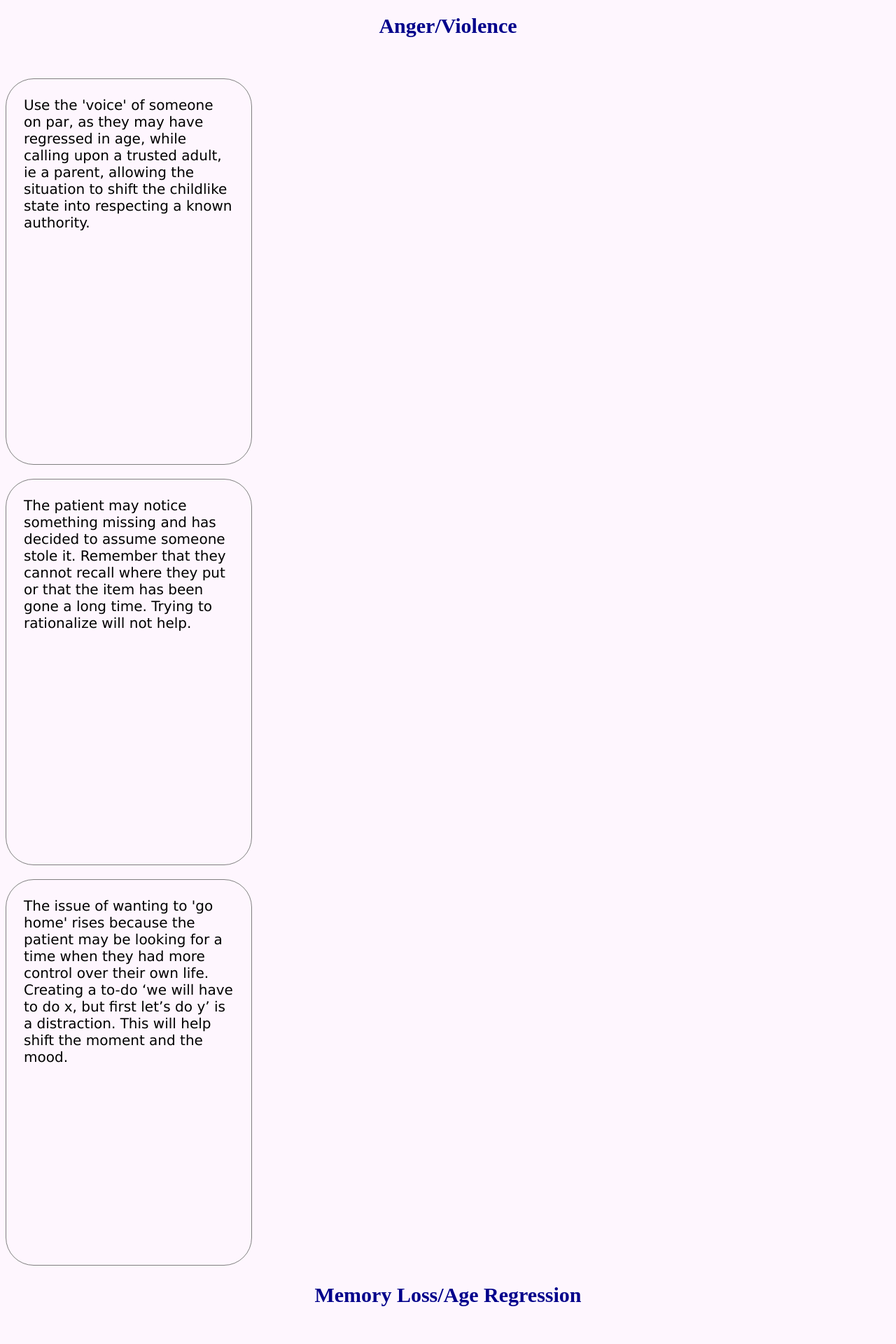
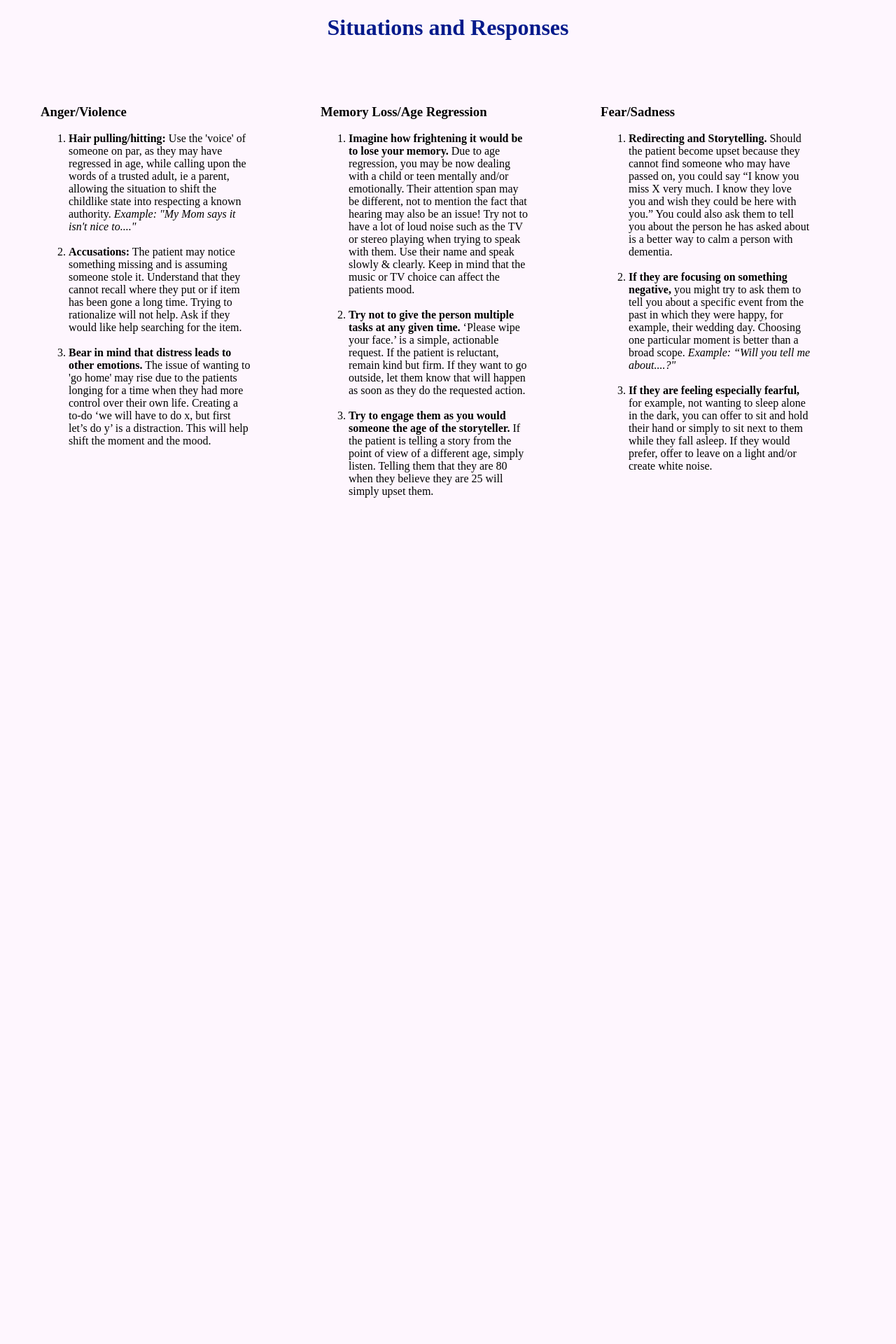
Before and after one commit to lunaraven13/caregiver_response, a Django app: page /care/situation_response/ in a window 1280 px wide. Shown: the top 1920 px of the page at 70% size. After the commit the page ends 711 px from the top, so only its background shows below. Run offline with Django 3.2, Linux system fonts and the light colour scheme.

Commit message:
Everything works. My columns look great. EVERYTHING WORKS!!!

```diff
--- a/care/templates/care/about.html
+++ b/care/templates/care/about.html
@@ -25,8 +25,6 @@
 <body>
 <h1> When you need a fresh perspective....</h1> <br />
 
-
-
     <p> This app was inspired by my own experience with a dementia sufferer. So many websites
         are eager to tell you what not to say and truthfully, there are many times when a list of
         what <strong>not</strong> to do simply won't help.<br><br>
--- a/care/templates/care/index.html
+++ b/care/templates/care/index.html
@@ -18,8 +18,9 @@
 
 <body>
     <h1>Welcome to Caregiver Response</h1>
-    <strong>{{ boldmessage }}</strong><br />
-    <a href="/care/about/">About</a><br /> <br>
+    <strong>{{ boldmessage }}</strong><br /><br>
+    <a href="/care/about/">About</a><br />
+    <a href="/care/situation_response/">Situation and Response</a><br /><br>
 
     <img src="{% static "images/Trees.jpg" %}" alt="Picture of Trees" />
 </body>
--- a/care/templates/care/situation_response.html
+++ b/care/templates/care/situation_response.html
@@ -1,58 +1,89 @@
+
 <!DOCTYPE html>
 <html>
 <head lang="en">
     <meta charset="UTF-8">
-    <style>
-        body { background-color: #FEF6FE; }
-        p { font-family: "Gotham", "lucida grande", "Segoe UI", arial, verdana, "lucida sans unicode", tahoma, sans-serif;
-            font-size: 20px;
-            border:1px solid grey;
-            padding: 15px;
-            border-radius: 40px;
-            padding: 25px;
-            width: 300px;
-            height: 500px;  }
+    <title>Situations and Responses</title>
+    <h1>Situations and Responses</h1>
+    <div class="column1of3">
+        <h3>Anger/Violence</h3>
+        <p>
+           <ol>
+ <li><strong>Hair pulling/hitting:</strong> Use the 'voice' of someone on par, as they may have regressed in age,
+    while calling upon the words of a trusted adult, ie a parent, allowing the situation to shift
+    the childlike state into respecting a known authority.
+     <em>Example: "My Mom says it isn't nice to...."</em></li><br>
 
-          h1, h2, h3 {color: darkblue;
-                      text-align: center;
-                      font-size: 30px; }
+ <li><strong>Accusations:</strong> The patient may notice something missing and is assuming someone stole it.
+    Understand that they cannot recall where they put or if item has been gone a long
+    time. Trying to rationalize will not help. Ask if they would like help searching for the item.</li><br>
 
+<li><strong>Bear in mind that distress leads to other emotions.</strong> The issue of wanting to 'go home' may rise
+    due to the patients longing for a time when they had more control over their own life. Creating a to-do ‘we will have to do x,
+    but first let’s do y’ is a distraction. This will help shift the moment and the mood.</li>
+    </ol>
+    </div>
+
+    <div class="column2of3">
+        <h3>Memory Loss/Age Regression</h3>
+        <ol>
+            <li><strong>Imagine how frightening it would be to lose your memory.</strong>
+                Due to age regression, you may be now dealing with a child or teen mentally and/or emotionally.
+                Their attention span may be different, not to mention the fact that hearing may also be an issue!
+        Try not to have a lot of loud noise such as the TV or stereo playing when trying to speak with them. Use
+                their name and speak slowly & clearly. Keep in mind that the music or TV choice can affect the patients mood.</li><br>
+
+            <li><strong>Try not to give the person multiple tasks at any given time.</strong> ‘Please wipe your face.’ is a simple, actionable request. If the
+        patient is reluctant, remain kind but firm. If they want to go outside, let them know that will happen as soon as they
+        do the requested action. </li><br>
+
+            <li><strong> Try to engage them as you would someone the age of the storyteller.</strong> If the patient
+                is telling a story from the point of view of a different age, simply listen.
+                Telling them that they are 80 when they believe they are 25 will simply upset them. </li><br>
+        </ol>
+    </div>
+    <div class="column3of3">
+        <h3>Fear/Sadness</h3>
+        <ol>
+            <li><strong>Redirecting and Storytelling.</strong> Should the patient become upset because they cannot
+                find someone who may have passed on, you could say “I know you miss X very much.
+                I know they love you and wish they could be here with you.” You could also ask them
+                to tell you about the person he has asked about is a better way to calm a person with dementia. </li><br>
+
+            <li><strong>If they are focusing on something negative,</strong> you might try to ask them to tell you about a specific event
+                from the past in which they were happy, for example, their wedding day. Choosing one particular moment
+                is better than a broad scope. <em>Example: “Will you tell me about....?" </em> </li><br>
+            <li><strong>If they are feeling especially fearful,</strong> for example, not wanting to sleep alone in the dark, you can
+                offer to sit and hold their hand or simply to sit next to them while they fall asleep. If they
+                would prefer, offer to leave on a light and/or create white noise.
+</li>
+        </ol>
+    </div>
+</head>
+
+<body>
+<style>
+    .column1of3, .column2of3, .column3of3 {
+        width: 300px;
+        float: left;
+        margin: 50px;
+    }
+
+    h1 { text-align: center;
+    color: #051a8b; }
+
+    body { background-color: #FEF6FE;}
+
+    p { font-family: "Arial Black", Gadget, sans-serif;  }
 </style>
-    <title>Situations</title>
-</head>
-<body>
-
-<h1>Anger/Violence</h1><br>
-
-<p> Use the 'voice' of someone on par, as they may have regressed in age,
-    while calling upon a trusted adult, ie a parent,  allowing the situation to shift
-    the childlike state into respecting a known authority.</p>
-
-<p> The patient may notice something missing and has decided to assume someone stole it.
-    Remember that they cannot recall where they put or that the item has been gone a long
-    time. Trying to rationalize will not help.</p>
-
-<p> The issue of wanting to 'go home' rises because the patient may be looking for a time
-    when they had more control over their own life. Creating a to-do ‘we will have to do x,
-    but first let’s do y’ is a distraction. This will help shift the moment and the mood.
-
-    <br><br>
-<h2>Memory Loss/Age Regression</h2>
-    <br>
-
-
-    <p> Imagine how frightening it would be to lose your memory. Due to the age regression, you may be now dealing with a child or
-       teen mentally/emotionally. Their attention span may be different, not to mention the fact that hearing may also be an issue!
-        Try not to have a lot of loud noise such as the TV or stereo playing when trying to speak with them. Use their name and
-        speak slowly & clearly. Keep in mind that the music or TV choice can affect the patients mood.</p>
-
-    <p>Try not to give the person multiple tasks at any given time. ‘Please wipe your face.’ is a simple, actionable request. If the
-        patient is reluctant, remain kind but firm. If they want to go outside, let them know that will happen as soon as they
-        do the requested action. </p>
-
-    <p>If the patient is telling a story from the point of view of a different age, simply listen. Telling them that they are 80 when
-        they believe they are 13 will simply upset them. Try to engage them as you would someone the age of the storyteller. This
-        should shift itself.</p>
 
 </body>
 </html>
+
+
+{#            border:1px solid grey;#}
+{#            padding: 15px;#}
+{#            border-radius: 40px;#}
+{#            padding: 25px;#}
+{#            width: 300px;#}
+{#            height: 500px;  }#}
```
Also changed, not shown: db.sqlite3.
